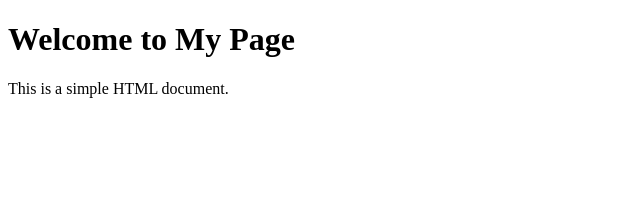
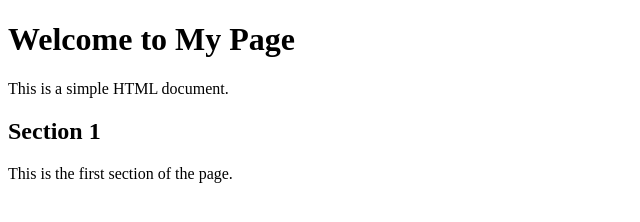
Before and after one commit to mma1979/yat542-app1, a plain HTML site: page index.html in a window 1280 px wide. Shown: the whole page, without its empty margins (0-640 px from the left). Drawn offline with Linux system fonts and the light colour scheme.

Commit message:
Add additional content to the HTML document

```diff
--- a/index.html
+++ b/index.html
@@ -8,5 +8,10 @@
 <body>
     <h1>Welcome to My Page</h1>
     <p>This is a simple HTML document.</p>
+
+    <div>
+        <h2>Section 1</h2>
+        <p>This is the first section of the page.</p>
+    </div>
 </body>
 </html>
```
